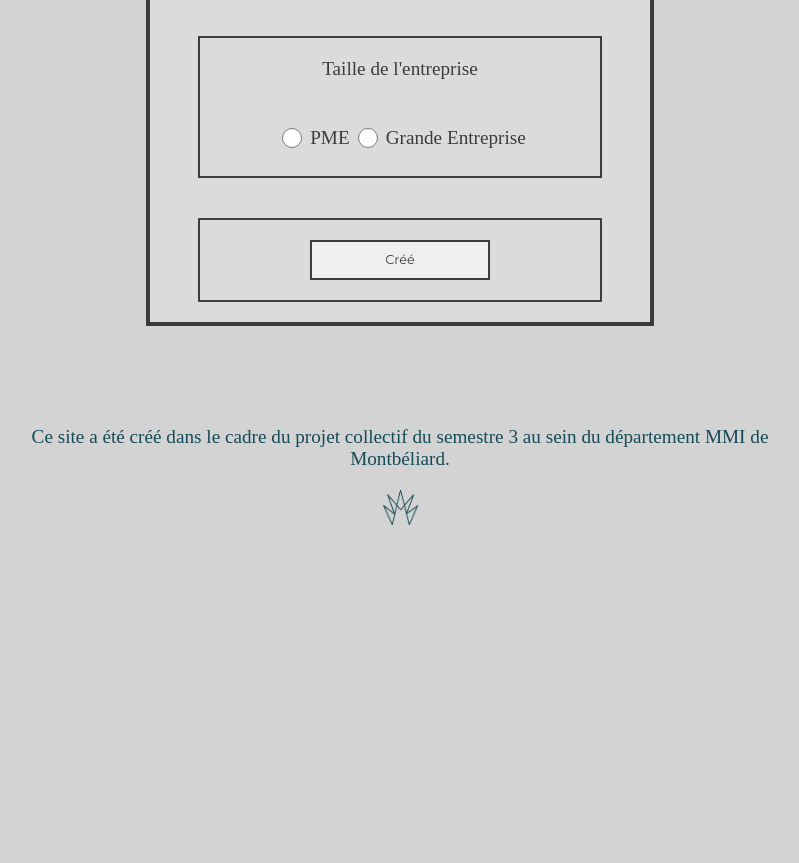
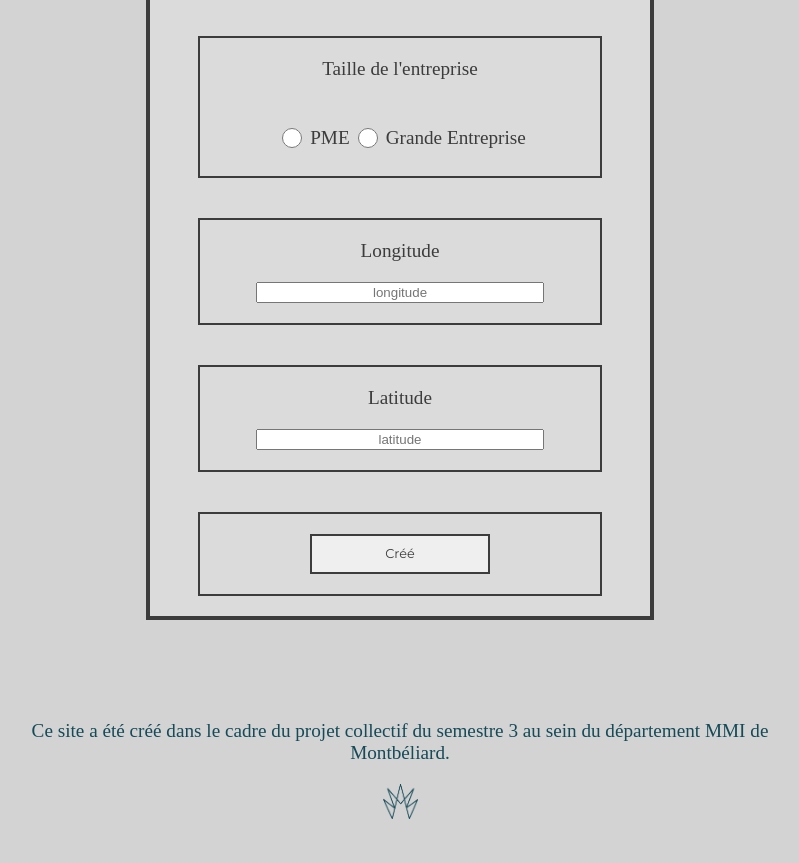
Before and after one commit to Stagealetranger/Stage_a_l_etranger, a PHP site: template templates/Admin/ajout/newEntreprise.html.twig in a window 1280 px wide. Shown: the part 1649-2512 px from the top of the page, without its empty margins (240-1039 px from the left). Before the commit the page ends 2174 px from the top, so only its background shows below. Run offline with PHP 8.4, Linux system fonts and the light colour scheme; the template is opened without the code that fills it: most values are stand-ins (such as "Sample title", 1, 10 or a date in 2020); some libraries are stand-ins or nearby versions.

Commit message:
correction

```diff
--- a/dao/DaoEntreprise.php
+++ b/dao/DaoEntreprise.php
@@ -296,6 +296,7 @@ class DaoEntreprise extends Dao
                 AND est_aller.ID_PERSONNE = personne.ID_PERSONNE";
         $requete = $this->pdo->prepare($sql);
         $liste = array();
+
         if ($requete->execute()) {
             while ($donnees = $requete->fetch()) {
                 $listeAvis = new OnAccueilli(
--- a/pages/Admin/ajout/newEntreprise.php
+++ b/pages/Admin/ajout/newEntreprise.php
@@ -30,8 +30,8 @@ if (isset($_POST["valider"])) {
     $DaoEntreprise->bean->setContact($_POST['contact']);
     $DaoEntreprise->bean->setLePays($_POST['pays']);
     $DaoEntreprise->bean->setTelephone($_POST['telephone']);
-    $DaoEntreprise->bean->setLongitude(4);
-    $DaoEntreprise->bean->setLatitude(3);
+    $DaoEntreprise->bean->setLongitude($_POST['longitude']);
+    $DaoEntreprise->bean->setLatitude($_POST['latitude']);
 
 
 
--- a/templates/Admin/ajout/newEntreprise.html.twig
+++ b/templates/Admin/ajout/newEntreprise.html.twig
@@ -81,6 +81,16 @@
                     <input type="radio" class="form-control" name="taille" id="taille" value="1" required>Grande
                     Entreprise</input>
                 </div>
+                <span class="correction">nooooooooooooooooooooooooooooo</span>
+            </div>
+            <div>
+                <label for="longitude">Longitude</label>
+                <input type="text" class="form-control" name="longitude" id="longitude" placeholder="longitude" required/>
+                <span class="correction">nooooooooooooooooooooooooooooo</span>
+            </div>
+            <div>
+                <label for="latitude">Latitude</label>
+                <input type="text" class="form-control" name="latitude" id="latitude" placeholder="latitude" required/>
                 <span class="correction">nooooooooooooooooooooooooooooo</span>
             </div>
             <div>
--- a/templates/Admin/validation.html.twig
+++ b/templates/Admin/validation.html.twig
@@ -4,6 +4,10 @@
 
 {% block contenu %}
    <article id="tableValidation">
+       <div class="titreAdmin">
+           <a href="index.php?page=pageAdmin"><img class="retourAccueil" src="CSS/images/retourAdmin.png" alt=""></a>
+           <h2>Liste des validations</h2>
+       </div>
        {% for validation in listeValidation %}
        <form action="index.php?page=listeValidation&id={{ validation.id }}" method="post" enctype="multipart/form-data">
            <p>{{ validation.nom }} {{ validation.prenom }}</p>
```
Also changed, not shown: pages/Etudiant/entreprise.php (+4 -4 lines), templates/pageEntreprise.html.twig (+5 -5 lines).
